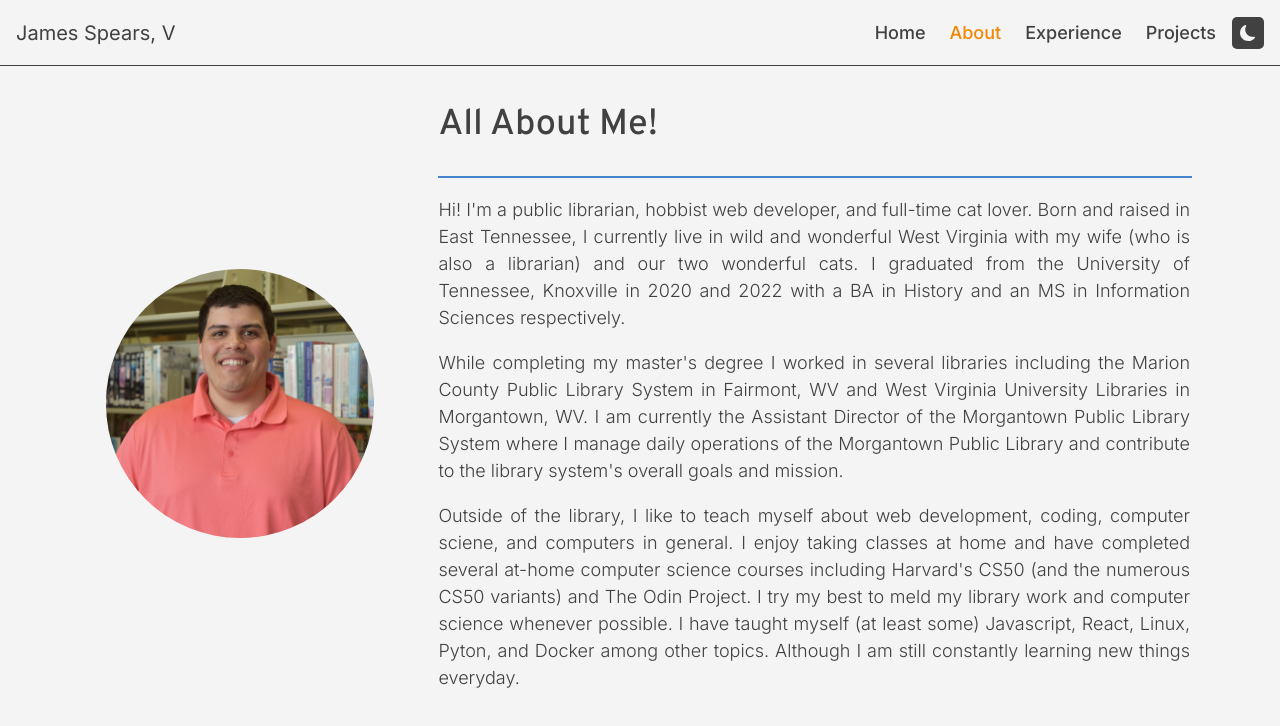
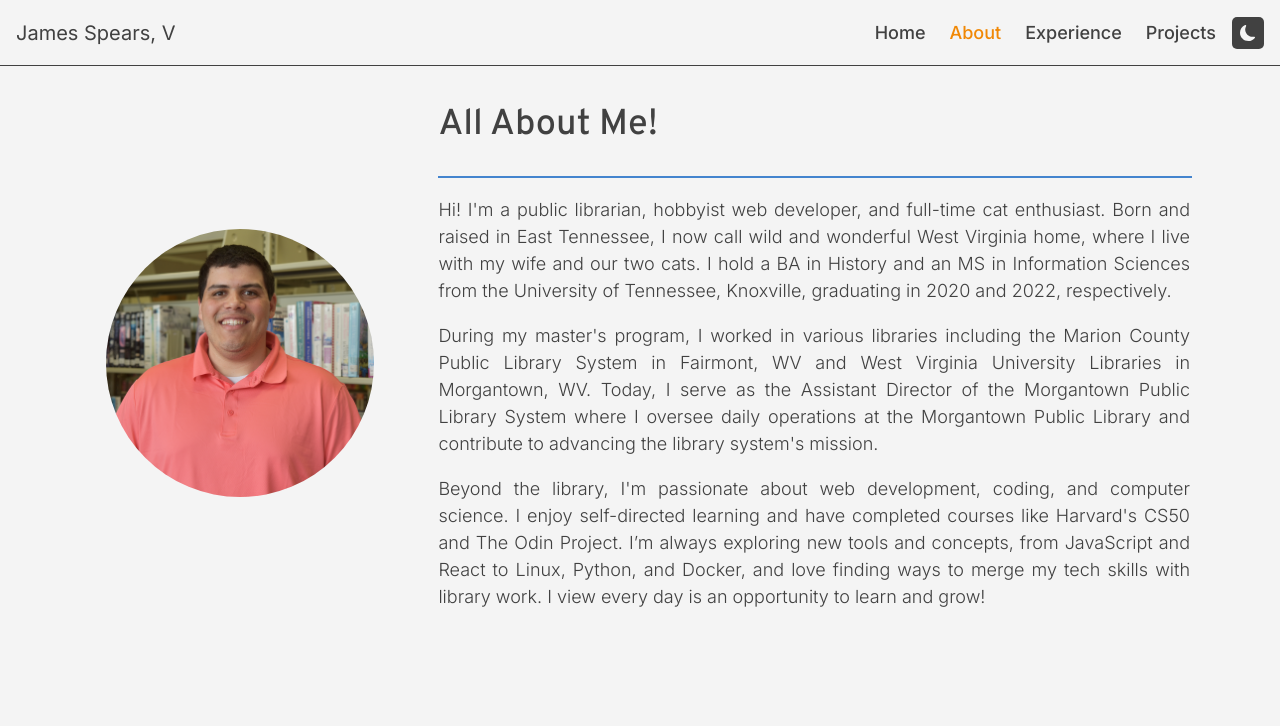
Before and after one commit to jamesspearsv/personal-website, a React (Vite) app: page /about in a window 1280 px wide. Shown: the top 726 px of the page. Built offline with nearby package versions, Linux system fonts and the light colour scheme.

Commit message:
Update biography on About.jsx

```diff
--- a/src/pages/about/About.jsx
+++ b/src/pages/about/About.jsx
@@ -15,30 +15,13 @@ function About() {
         <h1>All About Me!</h1>
         <hr className='divider' />
         <p>
-          Hi! I&apos;m a public librarian, hobbist web developer, and full-time
-          cat lover. Born and raised in East Tennessee, I currently live in wild
-          and wonderful West Virginia with my wife (who is also a librarian)
-          and our two wonderful cats. I graduated from the University of
-          Tennessee, Knoxville in 2020 and 2022 with a BA in History and an MS
-          in Information Sciences respectively.
+          Hi! I'm a public librarian, hobbyist web developer, and full-time cat enthusiast. Born and raised in East           Tennessee, I now call wild and wonderful West Virginia home, where I live with my wife and our two cats. I hold a BA in History and an MS in Information Sciences from the University of Tennessee, Knoxville, graduating in 2020 and 2022, respectively.
         </p>
         <p>
-          While completing my master&apos;s degree I worked in several libraries
-          including the Marion County Public Library System in Fairmont, WV and
-          West Virginia University Libraries in Morgantown, WV. I am currently
-          the Assistant Director of the Morgantown Public Library System where I
-          manage daily operations of the Morgantown Public Library and
-          contribute to the library system&apos;s overall goals and mission.
+         During my master's program, I worked in various libraries including the Marion County Public Library System in Fairmont, WV and West Virginia University Libraries in Morgantown, WV. Today, I serve as the Assistant Director of the Morgantown Public Library System where I oversee daily operations at the Morgantown Public Library and contribute to advancing the library system's mission.
         </p>
         <p>
-          Outside of the library, I like to teach myself about web development,
-          coding, computer sciene, and computers in general. I enjoy taking
-          classes at home and have completed several at-home computer science
-          courses including Harvard&apos;s CS50 (and the numerous CS50 variants)
-          and The Odin Project. I try my best to meld my library work and
-          computer science whenever possible. I have taught myself (at least
-          some) Javascript, React, Linux, Pyton, and Docker among other topics.
-          Although I am still constantly learning new things everyday.
+   Beyond the library, I'm passionate about web development, coding, and computer science. I enjoy self-directed learning and have completed courses like Harvard's CS50 and The Odin Project. I’m always exploring new tools and concepts, from JavaScript and React to Linux, Python, and Docker, and love finding ways to merge my tech skills with library work. I view every day is an opportunity to learn and grow!
         </p>
       </section>
     </div>
```
